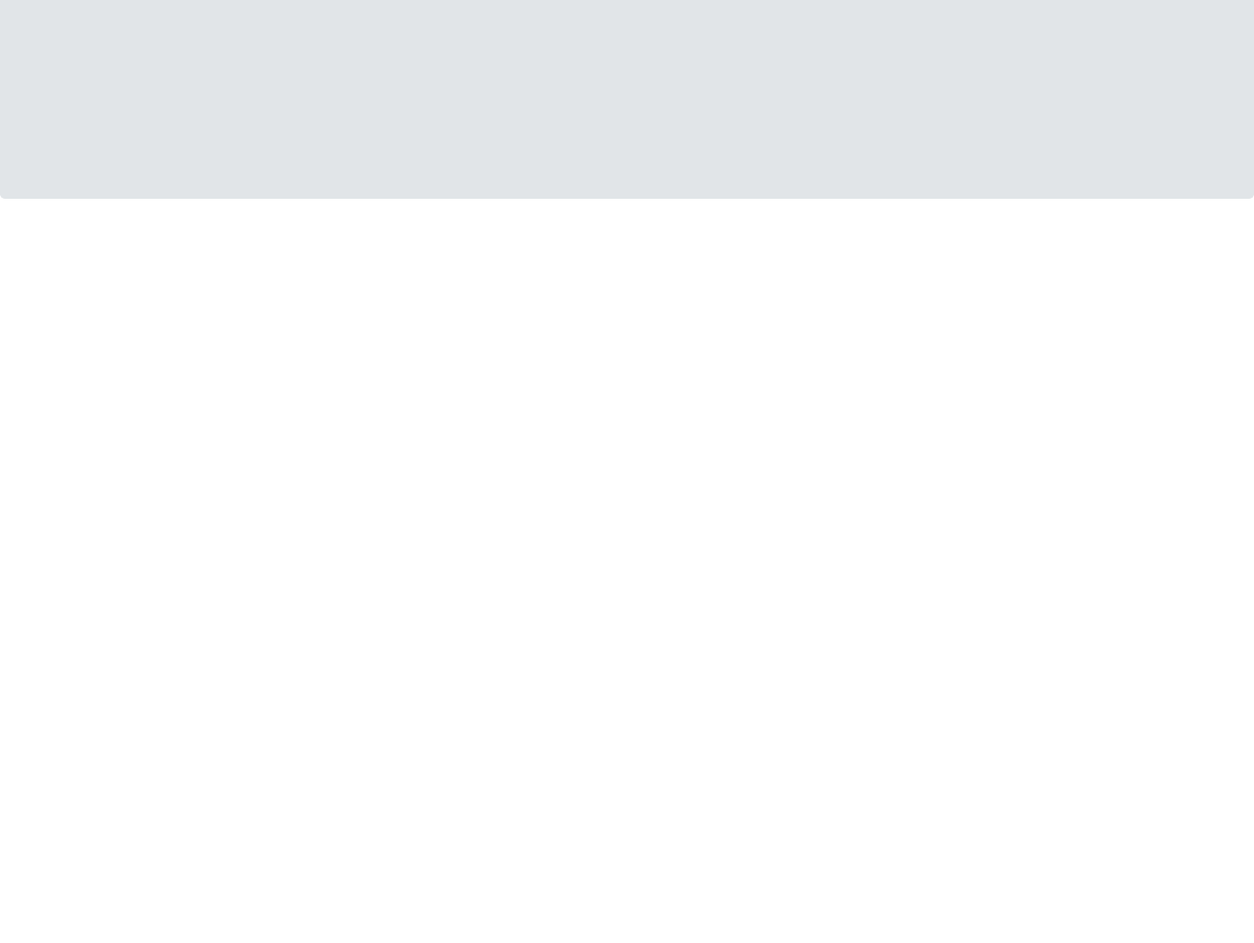
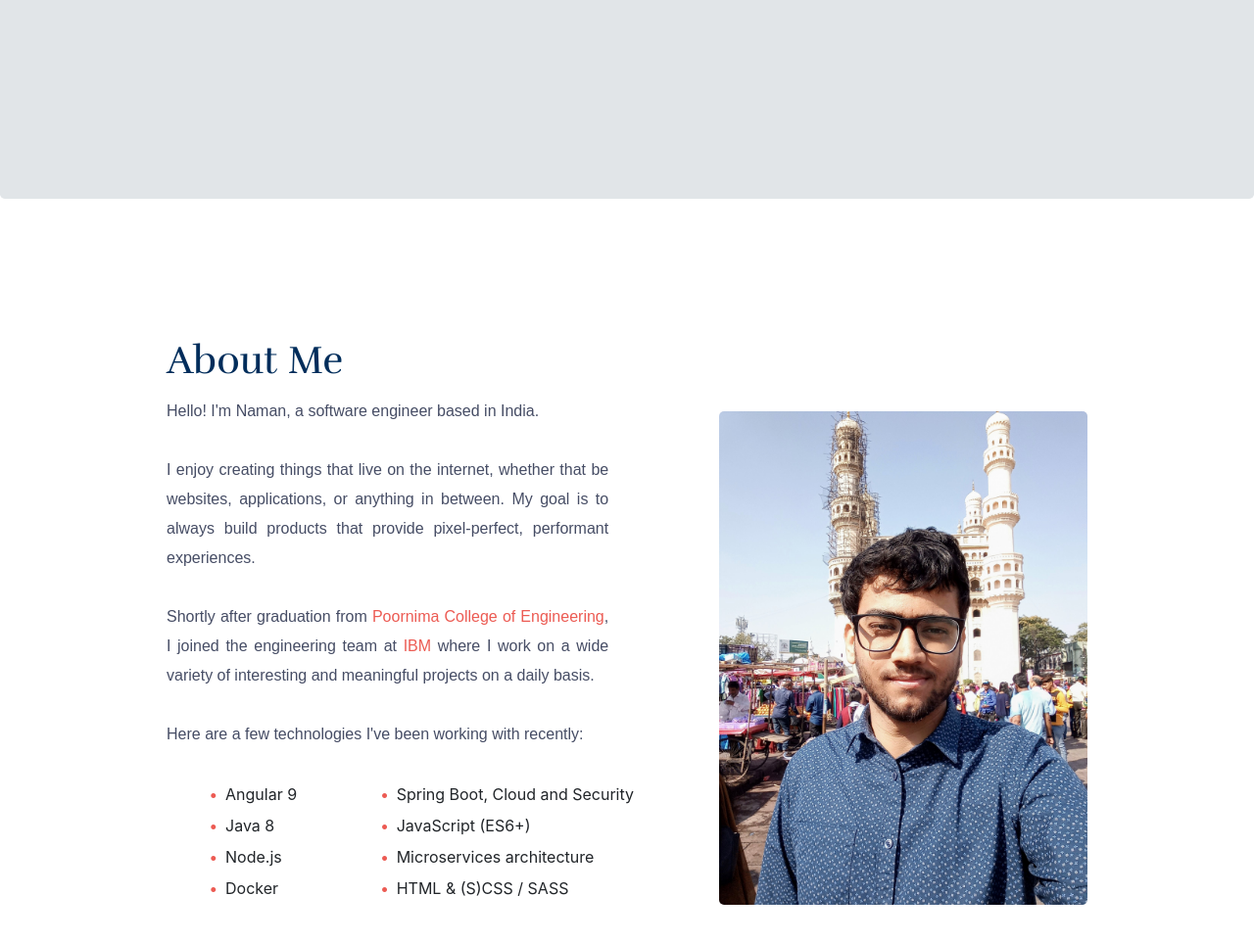
Before and after one commit to nikshrimali/portfolio, a plain HTML site: page index.html in a window 1280 px wide. Shown: the part 597-1560 px from the top of the page at 98% size. Before the commit the page ends 832 px from the top, so only its background shows below. Drawn offline with nearby package versions, Linux system fonts and the light colour scheme.

Commit message:
added related content for about us page

```diff
--- a/css/style.css
+++ b/css/style.css
@@ -1,7 +1,92 @@
+/* attributes */
+
 html {
     scroll-behavior: smooth;
 }
+h1, h2, h3, h4, h5, h6 {
+    font-family: "Rufina", serif;
+    color: #002d5b;
+    margin-top: 15px;
+    margin-bottom: 15px;
+    font-style: normal;
+    font-weight: 500;
+    text-transform: normal;
+    line-height: 1.1;
+}
 
+p {
+    font-family: "Rubik", sans-serif;
+    color: #464d65;
+    line-height: 30px;
+    font-size: 16px;
+    margin-bottom: 30px;
+    text-align: justify;
+}
+span {
+    color: #ec5b53;
+}
+/* ids */
+#about {
+    height: 100vh;
+    max-width: 1000px;
+    display: flex;
+    flex-direction: column;
+    justify-content: center;
+    padding: 0px 30px;
+    margin: 0px auto;
+}
+#about .about-me {
+    display: grid;
+    grid-template-columns: 3fr 2fr;
+}
+.about-me .info {
+    display: flex;
+    flex-direction: column;
+    justify-content: center;
+    align-items: flex-start;
+}
+.about-me .image {
+    display: flex;
+    align-items: center;
+    justify-content: center;
+}
+#about p {
+    width: 80%;
+}
+#about img {
+    border-radius: 5px;
+    width: 100%;
+    height: auto;
+}
+
+#description {
+    margin-top: 30px
+}
+
+#greeting {
+    color: #ec5b53;
+    font-size: 22px;
+    margin-bottom: 15px
+}
+
+/* classes */
+.about-me .skills {
+    list-style: inside none none;
+    line-height: 2;
+    display: grid;
+    grid-template-columns: 1fr 2fr;
+}
+.about-me ul li::before {
+    content: "\2022";
+    color: #ec5b53;
+    font-weight: bold;
+    display: inline-block;
+    width: 1em;
+    margin-left: -1em;
+}
+.about-me ul li {
+    padding-left: 20px;
+}
 .btn {
     background: #ec5b53;
     padding: 27px 44px;
@@ -27,30 +112,10 @@ html {
     margin: 0;
 }
 
-#description {
-    margin-top: 30px
+.hero-element #subtitle {
+    font-size: 60px;
 }
 
-#greeting {
-    color: #ec5b53;
-    font-size: 22px;
-    margin-bottom: 15px
-}
-
-h1, h2, h3, h4, h5, h6 {
-    font-family: "Rufina", serif;
-    color: #002d5b;
-    margin-top: 15px;
-    margin-bottom: 15px;
-    font-style: normal;
-    font-weight: 500;
-    text-transform: normal;
-    line-height: 1.1;
-}
-
-.hero-element  #subtitle {
-    font-size: 60px;
-}
 .jumbotron {
     height: 100vh;
     display: flex;
@@ -60,25 +125,27 @@ h1, h2, h3, h4, h5, h6 {
     text-align: left;
     background: #E1E5E8;
 }
-
+.jumbotron p {
+    width: 60%;
+}
 .name {
     font-size: 80px;
     font-weight: bolder;
 }
 
-#navbar {
+ul {
+    width: 100%;
+    justify-content: flex-end;
+    align-items: center;
+}
+
+.navbar-light {
     z-index: 6;
     position: fixed;
     top: 0;
     min-height: 80px;
     width: 100%;
     transition: top 0.3s;
-}
-
-ul {
-    width: 100%;
-    justify-content: flex-end;
-    align-items: center;
 }
 
 .navbar-light .navbar-nav .nav-link {
@@ -93,31 +160,40 @@ ul {
     color: #ec5b53;
 }
 
-#navbar .btn {
+.navbar-light .btn {
     padding: 27px 30px;
-}
-
-p {
-    font-family: "Rubik", sans-serif;
-    color: #464d65;
-    line-height: 30px;
-    width: 60%;
-    font-size: 16px;
-    margin-bottom: 30px;
 }
 
 @media (max-width: 767px) {
     h1, h2, h3, h4, h5 {
         font-size: 35px;
+        margin-bottom: 20px;
     }
     .jumbotron {
         margin-top: 50px;
     }
-    .name, .hero-element  #subtitle {
+    .name, .hero-element #subtitle {
         font-size: 40px;
     }
     p {
         font-size: 15px;
         width: 100%;
     }
+    #about {
+        height: 100%;
+    }
+    #about p {
+        width: 100%;
+    }
+    #about .about-me {
+        display: flex;
+        flex-direction: column;
+        justify-content: center;
+        align-items: center;
+    }
+    #about img {
+        border-radius: 5px;
+        max-width: 225px;
+        height: auto;
+    }
 }
--- a/index.html
+++ b/index.html
@@ -31,6 +31,7 @@
     <!-- Navigation Bar -->
 
     <nav class="navbar navbar-expand-lg navbar-light bg-light" id="navbar">
+
         <a class="navbar-brand" href="#"> <img src="assets/Naman Logo.png" width="35" height="35" alt=""></a>
 
         <button class="navbar-toggler" type="button" data-toggle="collapse" data-target="#navbarSupportedContent"
@@ -58,12 +59,13 @@
                 </div>
             </ul>
         </div>
+
     </nav>
 
 
     <!-- Hero Element -->
 
-    <div class="jumbotron">
+    <section class="jumbotron">
         <div class="hero-element">
             <p class="display-8 animated fadeInUp delay-.4s" id="greeting">Hi, my name is</p>
             <h1 class="animated fadeInUp delay-.6s name">Naman Shrimali.</h1>
@@ -76,12 +78,46 @@
                     tabindex="0">Get in touch</a>
             </div>
         </div>
-    </div>
+    </section>
+
+
 
     <!-- About Me  -->
-    <!-- <div id="about">
+    <section id="about">
         <h1>About Me</h1>
-    </div> -->
+        <div class="about-me">
+            <div class="info">
+                <p>
+                    Hello! I'm Naman, a software engineer based in India.
+                </p>
+                <p>
+                    I enjoy creating things that live on the internet, whether that be websites, applications, or
+                    anything
+                    in between. My goal is to always build products that provide pixel-perfect, performant experiences.
+                </p>
+                <p>
+                    Shortly after graduation from <span>Poornima College of Engineering</span>, I joined the engineering
+                    team at <span>IBM</span> where I work on a wide variety of interesting and meaningful projects on a
+                    daily basis.
+                </p>
+                <p>
+                    Here are a few technologies I've been working with recently:
+                </p>
+                <ul class="skills">
+                    <li>Angular 9</li>
+                    <li>Spring Boot, Cloud and Security</li>
+                    <li>Java 8</li>
+                    <li>JavaScript (ES6+)</li>
+                    <li>Node.js</li>
+                    <li>Microservices architecture</li>
+                    <li>Docker</li>
+                    <li>HTML &amp; (S)CSS / SASS</li>
+
+                </ul>
+            </div>
+            <div class="image"><img class="sepia" src="assets/IMG_20181229_103519.jpg"></div>
+        </div>
+    </section>
 
 </body>
 
```
Also changed, not shown: assets/IMG_20181229_103519.jpg (added).
